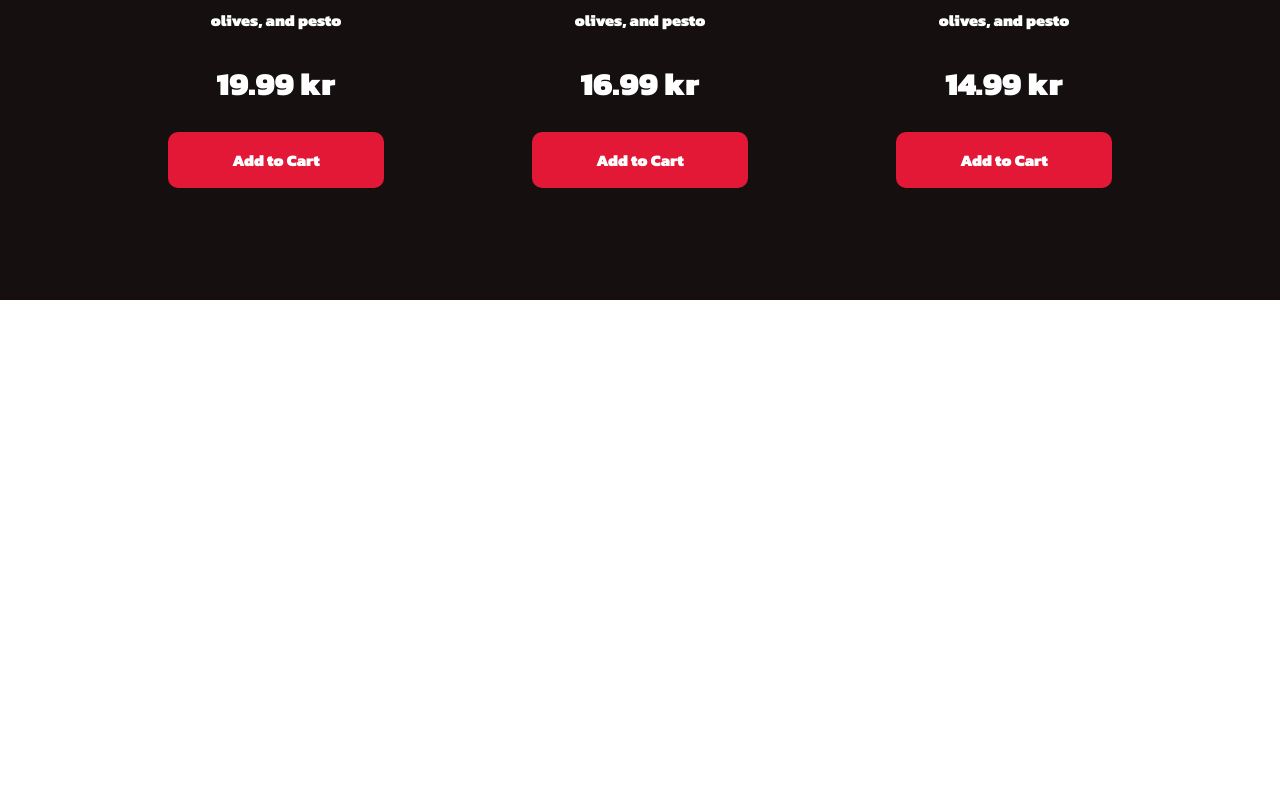
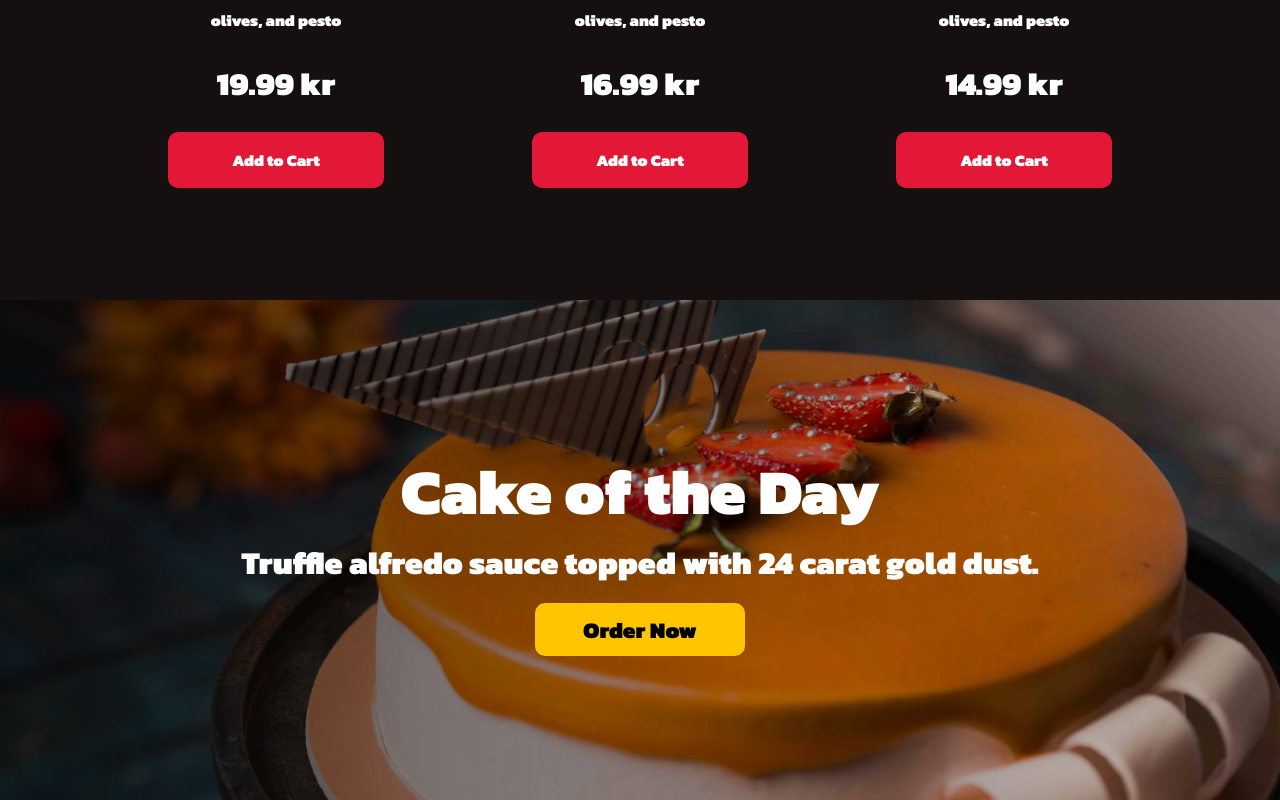
Before and after one commit to thasneemmanaf/cake-online-marketplace-reactjs, a React (Create React App) app: page / in a window 1280 px wide. Shown: the part 1458-2258 px from the top of the page. Before the commit the page ends 1758 px from the top, so only its background shows below. Built offline with nearby package versions, Linux system fonts and the light colour scheme; the HTML template or start-up script is replaced by a standard one.

Commit message:
Add Featured section and styling

```diff
--- a/src/App.js
+++ b/src/App.js
@@ -4,6 +4,7 @@
 import GlobalStyle from './GlobalStyles';
 import Products from './components/Products';
 import { productData } from './components/Products/data';
+import Feature from './components/Feature';
 
 function App() {
   return (
@@ -11,6 +12,7 @@
       <GlobalStyle />
       <Hero />
       <Products heading="Choose your favorite" data={productData} />
+      <Feature />
     </Router>
   );
 }
--- /dev/null
+++ b/src/components/Feature/index.js
@@ -0,0 +1,14 @@
+import React from 'react';
+import { FeatureContainer, FeatureButton } from './style';
+
+function Feature() {
+  return (
+    <FeatureContainer>
+      <h1>Cake of the Day</h1>
+      <p>Truffle alfredo sauce topped with 24 carat gold dust.</p>
+      <FeatureButton>Order Now</FeatureButton>
+    </FeatureContainer>
+  );
+}
+
+export default Feature;
--- /dev/null
+++ b/src/components/Feature/style.js
@@ -0,0 +1,40 @@
+import styled from 'styled-components';
+import FeaturePic from '../../images/Featured-1.jpg';
+
+export const FeatureContainer = styled.div`
+  background: linear-gradient(to right, rgba(0, 0, 0, 0.7), rgba(0, 0, 0, 0.1)),
+    url(${FeaturePic});
+  height: 100vh;
+  max-height: 500px;
+  background-position: center;
+  background-size: cover;
+  display: flex;
+  flex-direction: column;
+  justify-content: center;
+  align-items: center;
+  color: #fff;
+  text-align: center;
+  padding: 0 1rem;
+  h1 {
+    font-size: clamp(3rem, 5vw, 5rem);
+  }
+  p {
+    margin-bottom: 1rem;
+    font-size: clamp(1rem, 3vw, 2rem);
+  }
+`;
+export const FeatureButton = styled.button`
+  font-size: 1.4rem;
+  padding: 0.6rem 3rem;
+  border: none;
+  background: #ffc500;
+  border-radius: 10px;
+  color: #000;
+  transition: 0.2s ease-out;
+  &:hover {
+    color: #fff;
+    background: #e31837;
+    transition: 0.2s ease-out;
+    cursor: pointer;
+  }
+`;
```
Also changed, not shown: src/images/Featured-1.jpg (added).
